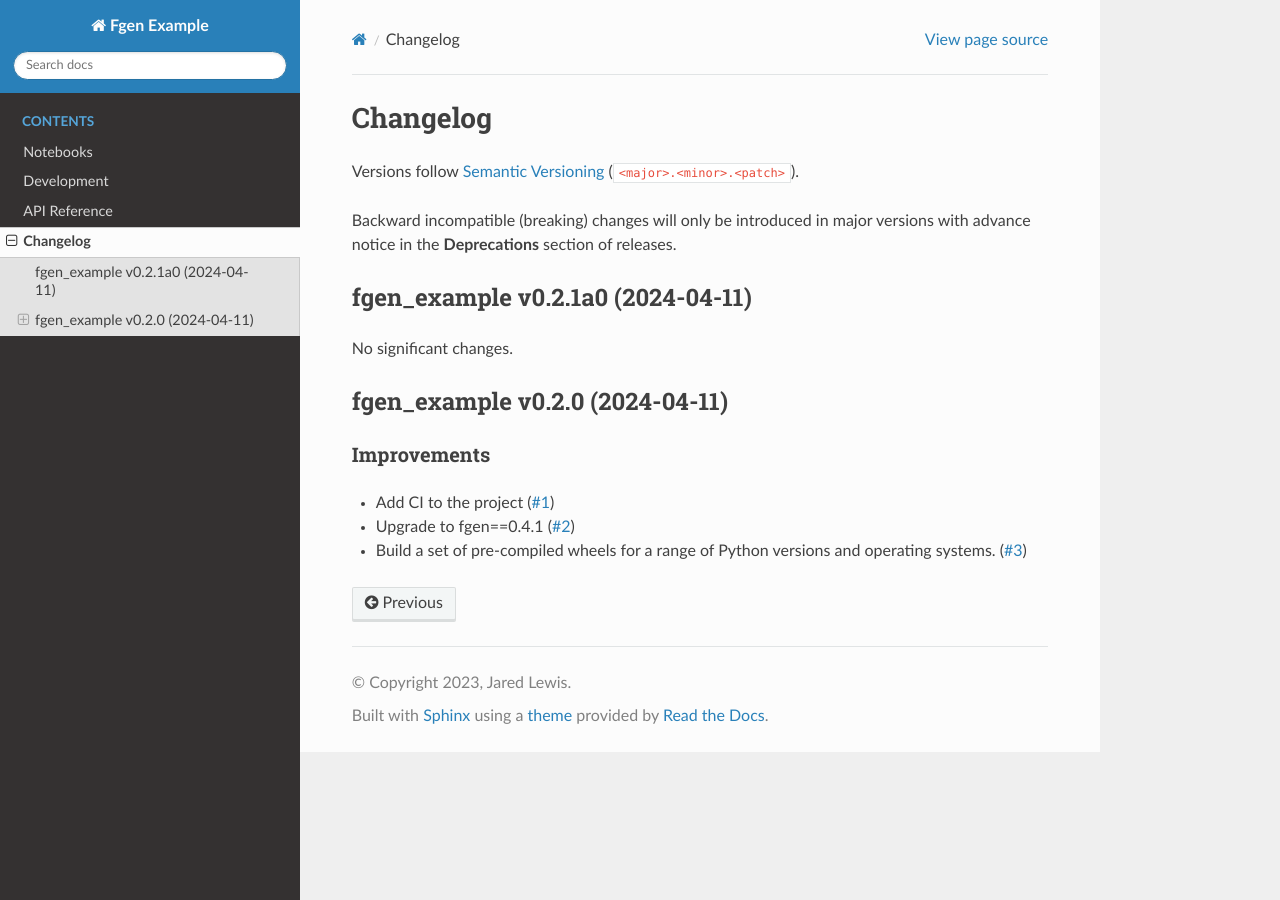
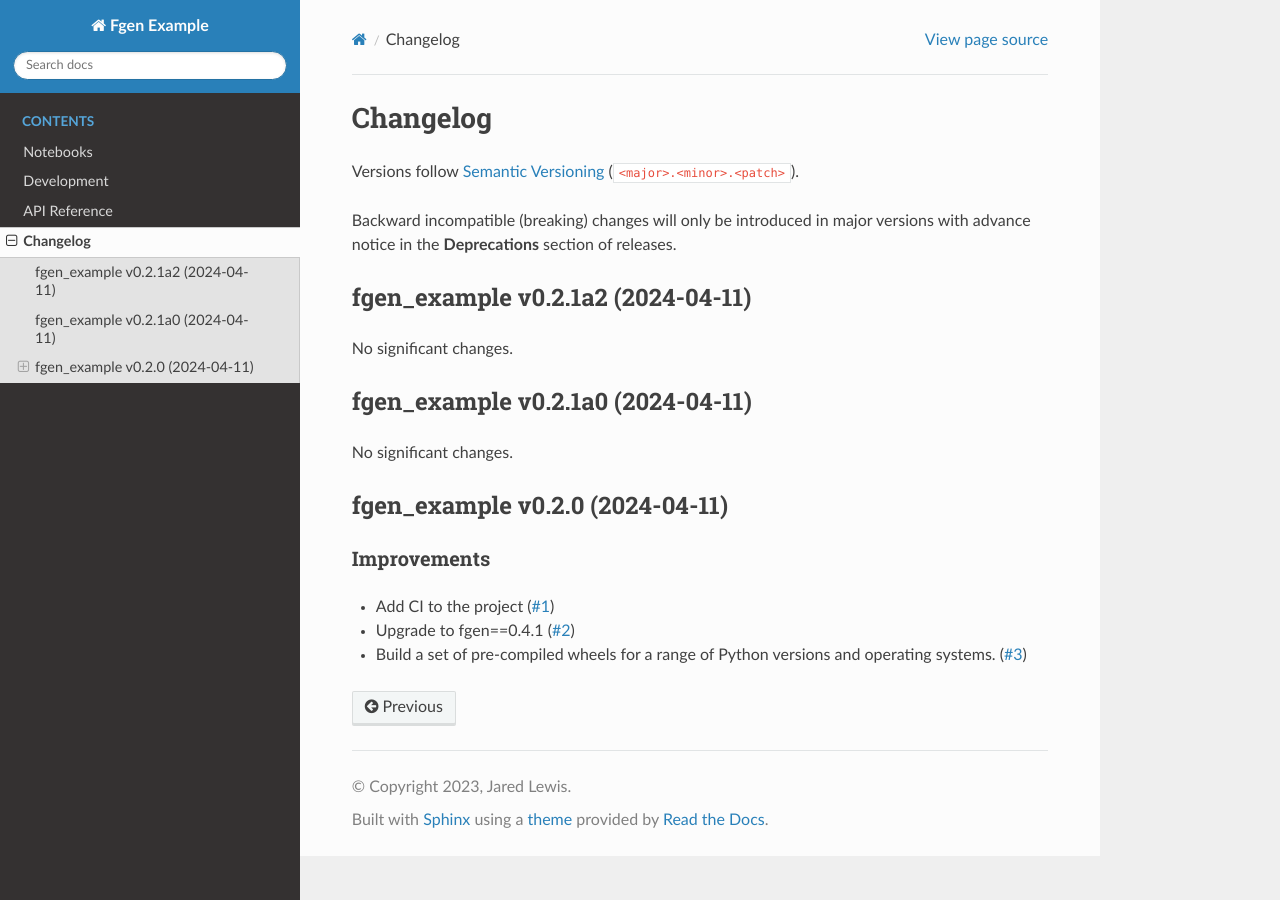
Before and after one commit to lewisjared/fgen-example, a Sphinx documentation site: the page built from docs/source/changelog.md, in a window 1280 px wide. Built offline with Sphinx 7.4.7 and the Read the Docs theme 2.0.0, drawn with Linux system fonts in a browser that asks for light colours; pages that are not in the unit, such as notebooks, are missing from menus.

Commit message:
bump: version 0.2.1a1 -> 0.2.1a2

```diff
--- a/docs/source/changelog.md
+++ b/docs/source/changelog.md
@@ -19,6 +19,12 @@ of rst and use slightly different categories.
 
 <!-- towncrier release notes start -->
 
+## fgen_example v0.2.1a2 (2024-04-11)
+
+
+No significant changes.
+
+
 ## fgen_example v0.2.1a0 (2024-04-11)
 
 
--- a/pyproject.toml
+++ b/pyproject.toml
@@ -20,7 +20,7 @@ dependencies = [
 
 [tool.poetry]
 name = "fgen-example"
-version = "0.2.1a1"
+version = "0.2.1a2"
 description = "Example project using fgen to wrap a simple module"
 readme = "README.md"
 authors = ["Jared Lewis <jared.lewis@climate-resource.com>"]
```
